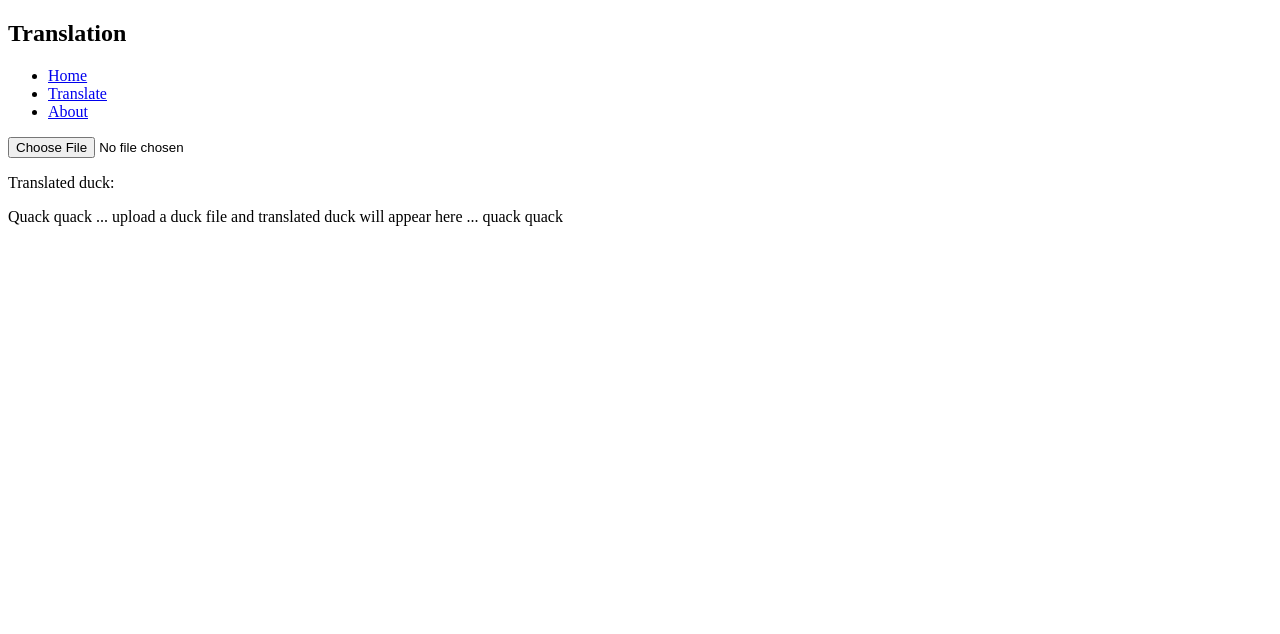
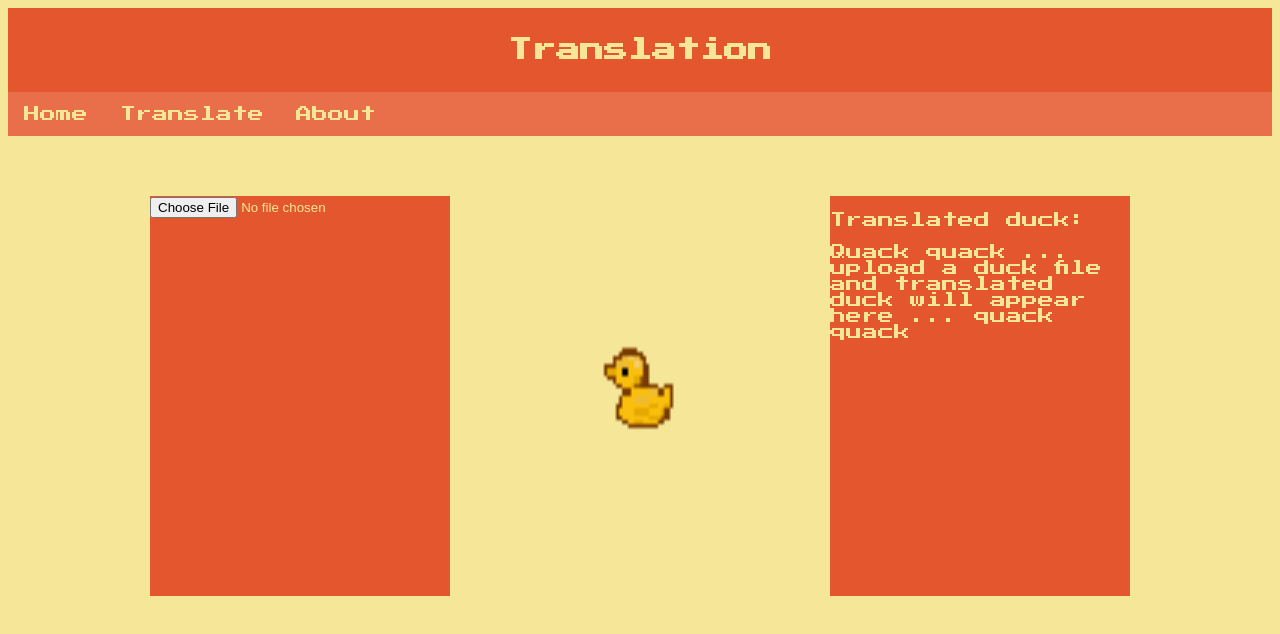
Before and after one commit to LJBookey/HackyQuacky, a plain HTML site: page src/frontend/translate.html in a window 1280 px wide. Drawn offline with Linux system fonts and the light colour scheme.

Commit message:
more html shizzle

```diff
--- a/src/frontend/style.css
+++ b/src/frontend/style.css
@@ -1,3 +1,5 @@
+@import url('https://fonts.googleapis.com/css2?family=Press+Start+2P&display=swap');
+
 header {
     background-color: #E4572E;
     text-align: center;
@@ -17,3 +19,35 @@ ul.navBar li a {
     padding: 14px 16px;
     text-decoration: none;
 }
+
+div.flex-container {
+    display: flex;
+    flex-direction: row;
+    padding-top: 40px;
+    justify-content: center;
+}
+
+div.duckNoise {
+    width: 300px;
+    height : 400px;
+    background-color: #E4572E;
+    margin: 20px;
+}
+div.duckGif {
+    width: 300px;
+    height: 400px;
+    margin: 20px;
+    justify-content: center;
+}
+div.duckTranslation {
+    width: 300px;
+    height : 400px;
+    margin: 20px;
+    background-color: #E4572E;
+}
+
+body {
+    background-color: #F6E798;
+    font-family: "Press Start 2P", monospace;
+    color: #F6E798;
+}
--- a/src/frontend/translate.html
+++ b/src/frontend/translate.html
@@ -7,23 +7,27 @@
     <title>Hacky Quacky</title>
 
     <body>
-        <h2>Translation</h2>
+        <header><h2>Translation</h2></header>
 
         <div class="navBar">
-            <ul>
+            <ul class="navBar">
                 <li><a href="index.html">Home</a></li>
                 <li><a href="translate.html">Translate</a></li>
                 <li><a href="about.html">About</a></li>
             </ul>
         </div>
 
+        <div class="flex-container">
             <div class="duckNoise">
                 <input type="file" id="duckFile" placeHolder="File to upload">
             </div>
-
+            <div class="duckGif">
+            <img src="duck.gif" alt="a pixel duck" style = "width:100%; height:100%">
+            </div>
             <div class="duckTranslation">
                 <p>Translated duck: </p>
                 <p>Quack quack ... upload a duck file and translated duck will appear here ... quack quack <span class="translate"></span></p>
             </div>
+        </div>
     </body>
 </html>
```
Also changed, not shown: src/frontend/about.html (+2 -2 lines), src/frontend/duck.gif (added), src/frontend/duckSpeaking.gif (added), src/frontend/duckThinking.gif (added), src/frontend/ducklove.gif (added), src/frontend/ducky.PNG (added). Lines whose indentation alone changed are shown as unchanged.
